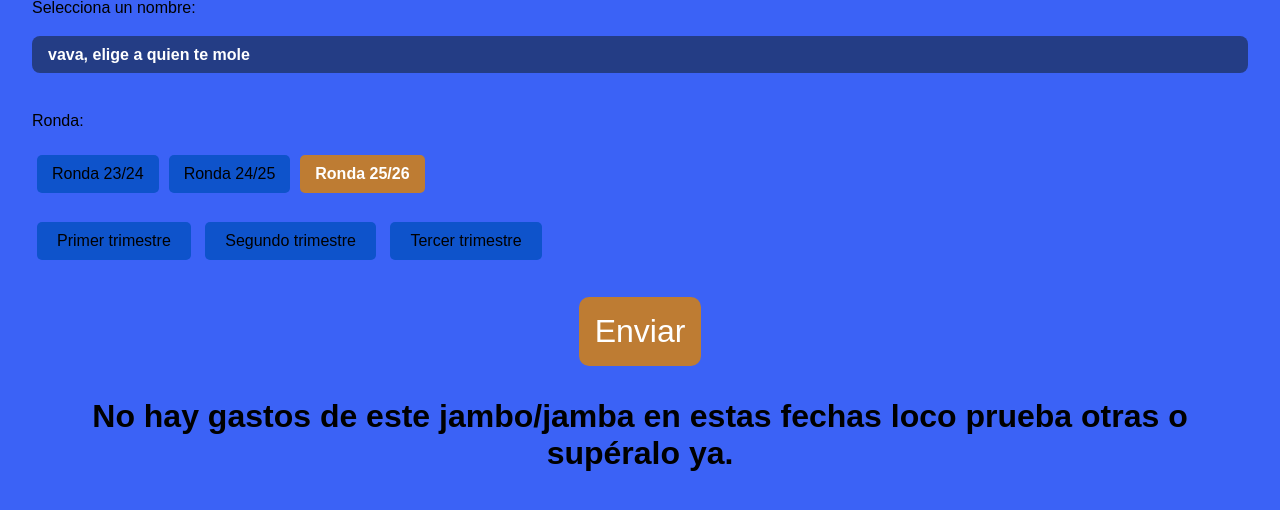
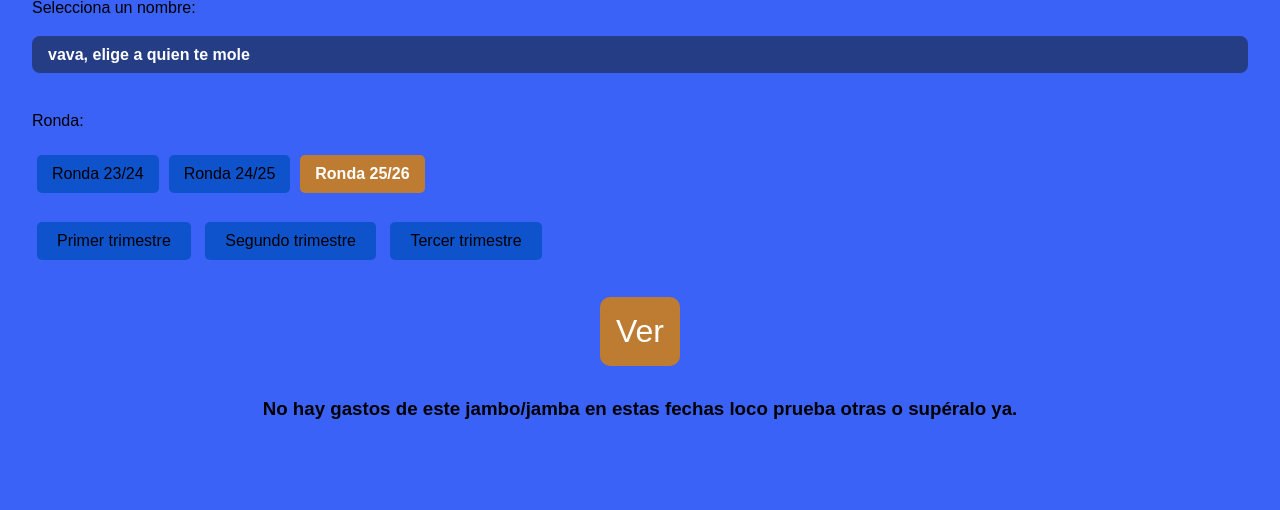
Before and after one commit to IsmaLeal/hoja-gastos, a Flask app: page /tesoreria in a window 1280 px wide. Shown: the part 101-611 px from the top of the page. Run offline with Flask 3, Linux system fonts and the light colour scheme; the visitor is signed in with stand-in values (Sample User, id 1); some libraries are stand-ins or nearby versions.

Commit message:
Update tesoreria.html

```diff
--- a/templates/tesoreria.html
+++ b/templates/tesoreria.html
@@ -99,12 +99,12 @@
     </script>
 
     <button class="dummybutton" onclick="alert('Botón completamente inútil. Como tú.')">
-        Enviar
+        Ver
     </button>
 
     {% if entries %}
-        <h2>Entradas de {{ selected_name }}</h2>
-        <table border="1">
+        <h1>Entradas de {{ selected_name }}</h1>
+        <table border="1" style="margin: 1rem auto;">
             <tr>
                 <th>Fecha</th>
                 <th>Cantidad</th>
@@ -133,16 +133,16 @@
             {% endfor %}
         </table>
         {% if accounts_used|length == 1 %}
-            <h3>Total: {{ total }} € a la cuenta {{accounts_used|list|first }}.</h3>
+            <h3 style="text-align: center;">Total: {{ total }} € a la cuenta {{accounts_used|list|first }}.</h3>
         {% else %}
-            <h3>Total: {{ total }} € (varias cuentas bancarias utilizadas).</h3>
+            <h3 style="text-align: center;">Total: {{ total }} € (varias cuentas bancarias utilizadas).</h3>
         {% endif %}
     {% endif %}
 
     {% if not total or total == 0 %}
-    <h1>
+    <h3 style="text-align: center;">
         No hay gastos de este jambo/jamba en estas fechas loco prueba otras o supéralo ya.
-    </h1>
+    </h3>
     {% endif %}
 </body>
 </html>
```
